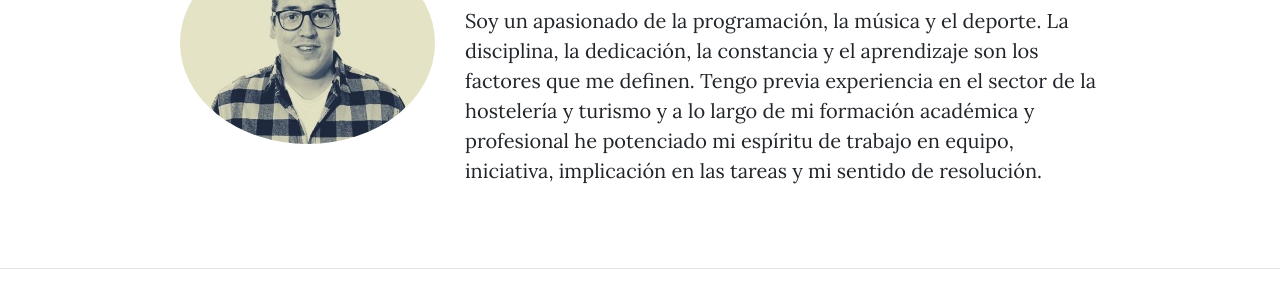
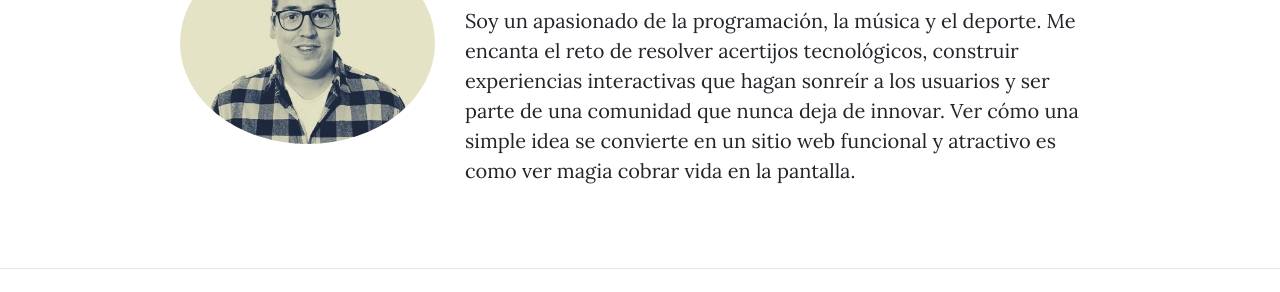
Before and after one commit to JuanDiaz91/JuanDiaz91.github.io, a plain HTML site: page about.html in a window 1280 px wide. Shown: the part 660-952 px from the top of the page. Drawn offline with nearby package versions, Linux system fonts and the light colour scheme.

Commit message:
Add files via upload

```diff
--- a/about.html
+++ b/about.html
@@ -75,8 +75,10 @@
         </div>
         <div class="col-lg-7 col-md-8">
           <h2 class="section-heading">Juan Daniel Díaz Mateos</h2>
-          <p>Soy un apasionado de la programación, la música y el deporte. La disciplina, la dedicación, la constancia y el aprendizaje son los factores que me definen.
-          Tengo previa experiencia en el sector de la hostelería y turismo y a lo largo de mi formación académica y profesional he potenciado mi espíritu de trabajo en equipo, iniciativa, implicación en las tareas y mi sentido de resolución. </p>
+          <p>Soy un apasionado de la programación, la música y el deporte.
+            Me encanta el reto de resolver acertijos tecnológicos,
+            construir experiencias interactivas que hagan sonreír a los usuarios y ser parte de una comunidad que nunca deja de innovar.
+            Ver cómo una simple idea se convierte en un sitio web funcional y atractivo es como ver magia cobrar vida en la pantalla. </p>
         </div>
       </div>
     </div>
```
